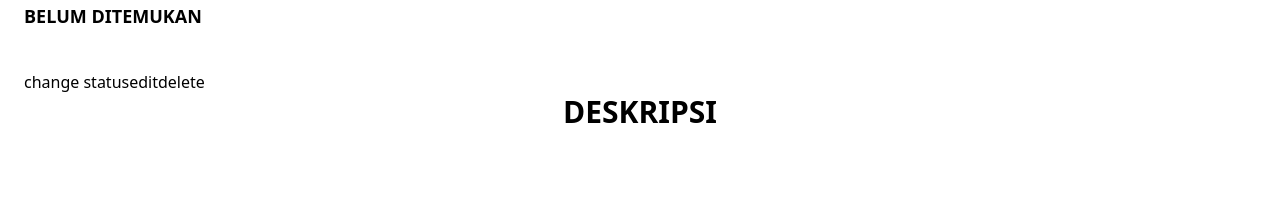
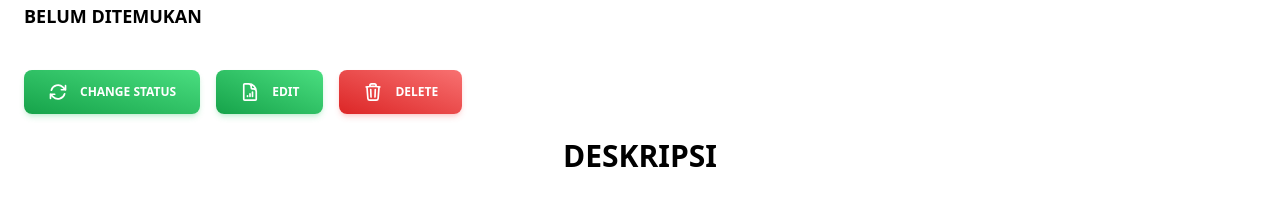
Before and after one commit to revou-fsse-1/w22-group-react-group-c, a Next.js app: page /private/pet-description in a window 1280 px wide. Shown: the part 479-703 px from the top of the page. Built offline with nearby package versions, Linux system fonts and the light colour scheme; sample sign-in values are in the browser's storage.

Commit message:
styling description page

```diff
--- a/src/components/Description/DescriptionPage.tsx
+++ b/src/components/Description/DescriptionPage.tsx
@@ -1,6 +1,12 @@
 import axios from "axios";
 import { useRouter } from "next/router";
 import { useEffect, useState } from "react";
+import { Button } from "@material-tailwind/react";
+import {
+  ArrowPathIcon,
+  TrashIcon,
+  DocumentChartBarIcon,
+} from "@heroicons/react/24/outline";
 
 interface PetData {
   id: string;
@@ -84,9 +90,11 @@ export default function DescriptionComponent() {
   console.log(data);
   return (
     <>
-      <div className="container py-32 mx-auto md:px-6">
+      <div className="container py-32 p-2 mx-auto md:px-6">
         <>
-          <h1 className="mb-6 text-3xl font-bold text-center">{data.title}</h1>
+          <h1 className="mb-6 text-3xl font-bold text-center uppercase">
+            {data.title}
+          </h1>
           <section className="mb-32">
             <img
               src={data.image}
@@ -147,11 +155,54 @@ export default function DescriptionComponent() {
               </div>
             </dl>
 
-            <button onClick={handleChangeStatus}>change status</button>
-            <button onClick={() => handleEdit(type)}>edit</button>
-            <button onClick={() => handleDelete(id)}>delete</button>
+            <div className="flex items-center gap-4">
+              <Button
+                onClick={handleChangeStatus}
+                variant="gradient"
+                color="green"
+                className="hidden md:flex items-center gap-3"
+              >
+                <ArrowPathIcon strokeWidth={2} className="h-5 w-5" />
+                Change Status
+              </Button>
+              <Button
+                onClick={() => handleEdit(type)}
+                variant="gradient"
+                color="green"
+                className="flex items-center gap-3"
+              >
+                <DocumentChartBarIcon strokeWidth={2} className="h-5 w-5" />
+                Edit
+              </Button>
 
-            <h1 className="mb-6 text-3xl font-bold text-center">DESKRIPSI</h1>
+              <Button
+                onClick={() => handleDelete(id)}
+                variant="gradient"
+                color="red"
+                className="flex items-center gap-3"
+              >
+                <TrashIcon strokeWidth={2} className="h-5 w-5" />
+                Delete
+              </Button>
+
+              {/* <Button variant="text" className="flex items-center gap-2">
+                Read More{" "}
+                <ArrowLongRightIcon strokeWidth={2} className="h-5 w-5" />
+              </Button> */}
+            </div>
+            <Button
+              onClick={handleChangeStatus}
+              variant="gradient"
+              color="green"
+              className="flex md:hidden mt-2 items-center gap-3"
+            >
+              <ArrowPathIcon strokeWidth={2} className="h-5 w-5" />
+              Change Status
+            </Button>
+
+            <h1 className="mb-6 text-3xl font-bold mt-6 text-center">
+              DESKRIPSI
+            </h1>
 
             <p>{data.description}</p>
           </section>
```
